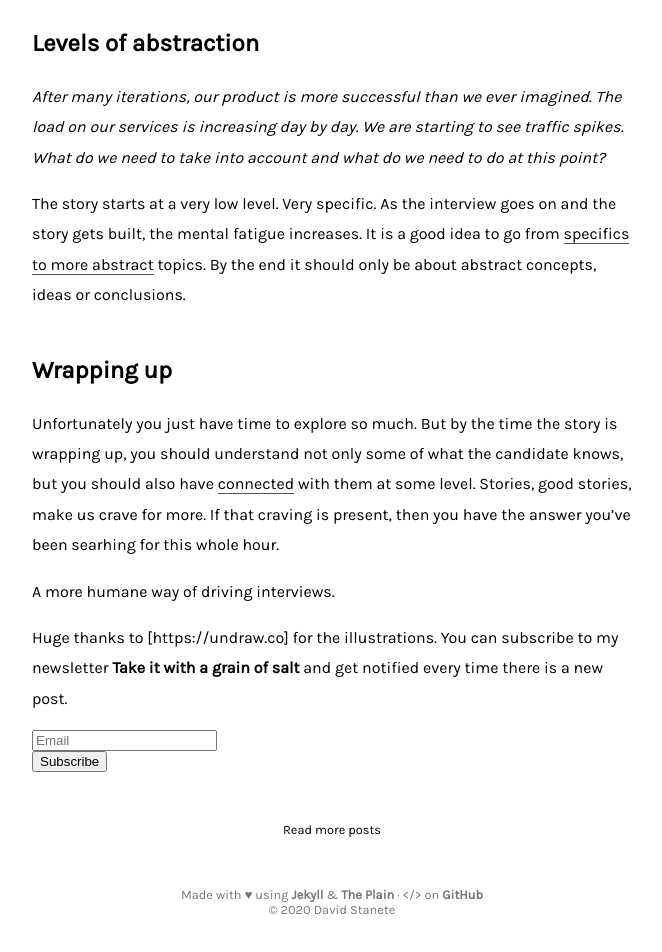
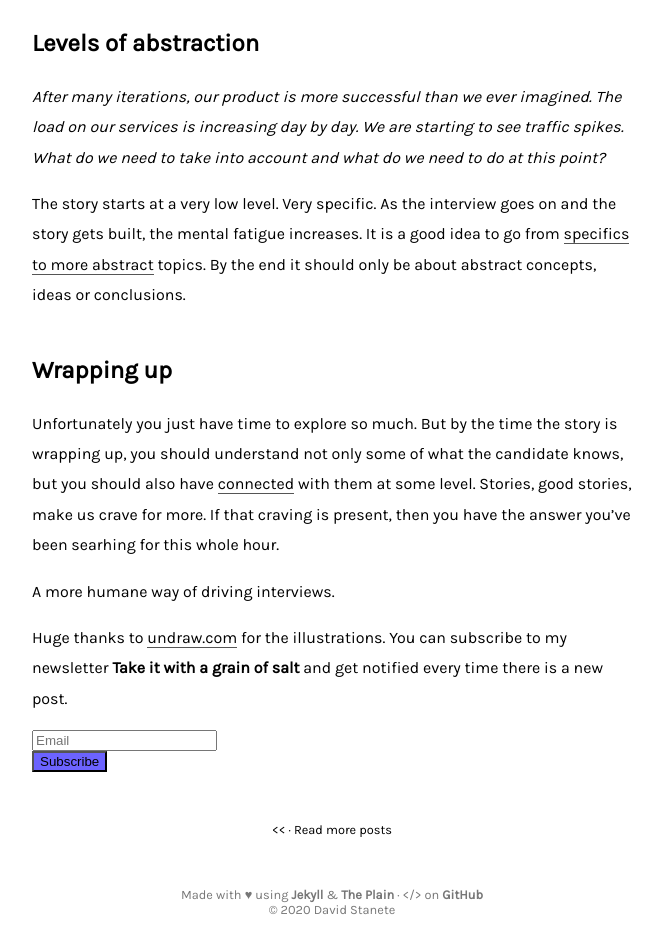
Before and after one commit to stanete/stanete.github.io, a Jekyll site: the page built from _posts/2020-04-14-storytelling-tips-technical-interviews.md, in a window 1280 px wide and 1400 px high, scrolled down 5250 px. Shown: the part 448-1400 px from the top of the window, without its empty margins (308-970 px from the left). Built offline with Jekyll 4.4.1, drawn with Linux system fonts in a browser that asks for light colours; comment, search, counter and statistics services are not loaded.

```diff
--- a/_includes/mailchimp.html
+++ b/_includes/mailchimp.html
@@ -11,6 +11,12 @@
     clear: left;
     font: 14px Helvetica, Arial, sans-serif;
     width: 100%;
+  }
+  #mc_embed_signup input.button {
+    background: #6c63ff;
+  }
+  #mc_embed_signup input.button:hover {
+    background: #5b52d0;
   }
   /* Add your own MailChimp form style overrides in your site stylesheet or in this style block.
 	   We recommend moving this block and the preceding CSS link to the HEAD of your HTML file. */
--- a/_posts/2020-04-14-storytelling-tips-technical-interviews.md
+++ b/_posts/2020-04-14-storytelling-tips-technical-interviews.md
@@ -80,4 +80,4 @@
 
 A more humane way of driving interviews.
 
-Huge thanks to [https://undraw.co] for the illustrations. You can subscribe to my newsletter **Take it with a grain of salt** and get notified every time there is a new post.
+Huge thanks to [undraw.com](https://undraw.co) for the illustrations. You can subscribe to my newsletter **Take it with a grain of salt** and get notified every time there is a new post.
--- a/_sass/main.scss
+++ b/_sass/main.scss
@@ -66,7 +66,7 @@
     box-sizing: border-box;
     &:hover,
     &:focus {
-      background: #f14e32;
+      background: #6c63ff;
     }
     &:hover + .logo-prompt,
     &:focus + .logo-prompt {
```
Also changed, not shown: _posts/2020-04-30-improve-code-reviews.md (added, +72 -0 lines), images/bus_stop.png (added), images/code_reviews.png (added), images/pull_requests.png (added).
